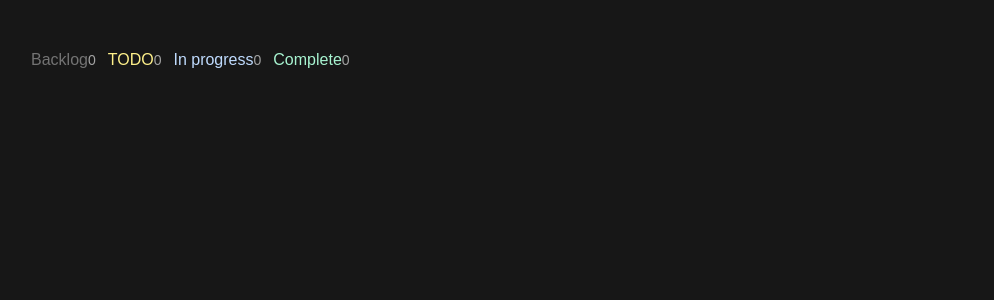
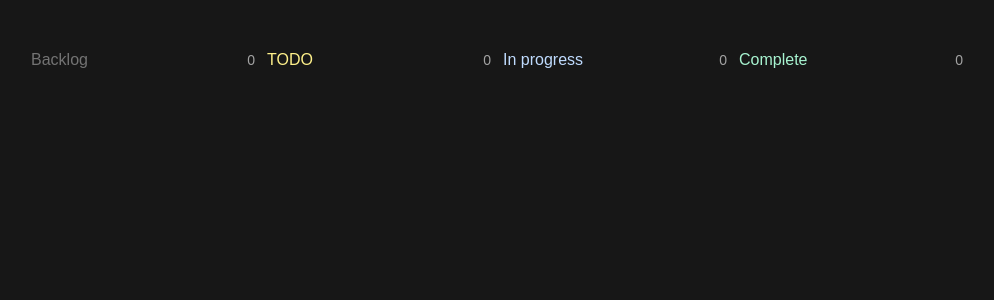
Before and after one commit to Arya-P05/Kanban, a Next.js app in the folder kanban/: page / in a window 1280 px wide. Shown: the top 300 px of the page, without its empty margins (17-1011 px from the left). Built offline with nearby package versions, Linux system fonts and the light colour scheme.

Commit message:
column bg added

```diff
--- a/kanban/app/page.tsx
+++ b/kanban/app/page.tsx
@@ -50,11 +50,16 @@ const Column = ({ title, headingColour, column, cards, setCards }) => {
   const [active, setActive] = useState(false);
 
   return (
-    <div className="width-56 shrink-0">
+    <div className="w-56 shrink-0">
       <div className="mb-3 flex items-center justify-between">
         <h3 className={`font-medium ${headingColour}`}>{title}</h3>
         <span className="rounded text-sm text-neutral-400">{cards.length}</span>
       </div>
+      <div
+        className={`h-full w-full transition-colors ${
+          active ? "bg-neutral-800/50" : "bg-neutral-800/0"
+        }`}
+      ></div>
     </div>
   );
 };
```
